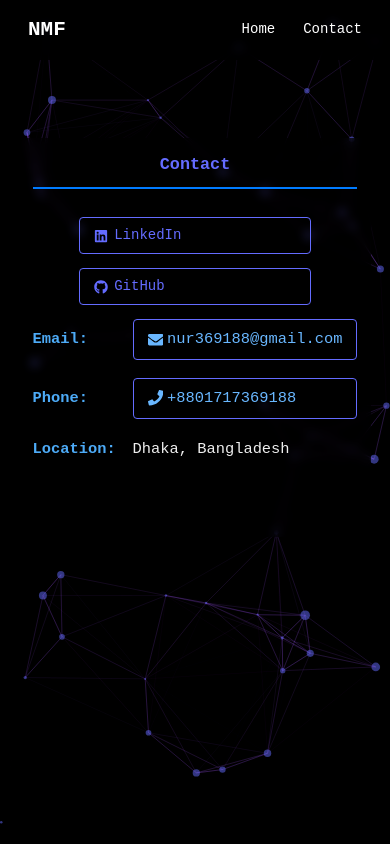
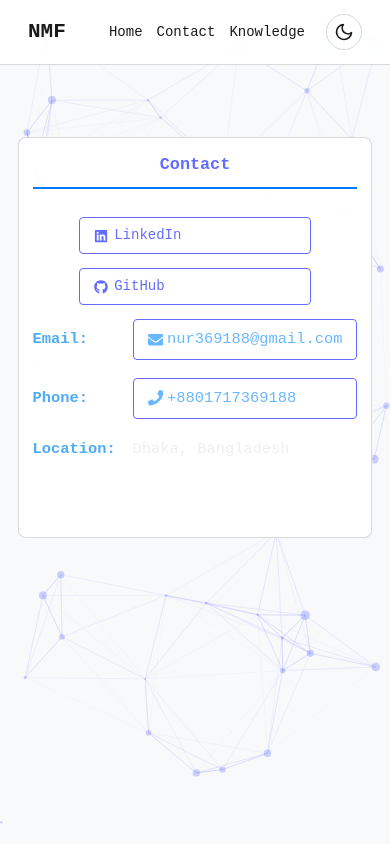
Before and after one commit to nurfarazi/personal-webpage, a React (Vite) app: page /contact in a window 390 px wide. Built offline with nearby package versions, Linux system fonts and the light colour scheme; a web font is replaced by a local one.

Commit message:
feat: implement theme toggle functionality and add themed particles component

```diff
--- a/index.html
+++ b/index.html
@@ -7,7 +7,7 @@
     <link rel="preconnect" href="https://fonts.googleapis.com">
     <link rel="preconnect" href="https://fonts.gstatic.com" crossorigin>
     <link href="https://fonts.googleapis.com/css2?family=SUSE+Mono:wght@100..800&display=swap" rel="stylesheet">
-    <title>Nur Farazi</title>
+    <title>Farazi</title>
   </head>
   <body>
     <div id="root"></div>
--- a/src/App.css
+++ b/src/App.css
@@ -1,8 +1,48 @@
+/* Theme Variables */
+:root {
+  /* Light theme colors */
+  --bg-primary: #ffffff;
+  --bg-secondary: rgba(255, 255, 255, 0.9);
+  --bg-card: rgba(255, 255, 255, 0.95);
+  --text-primary: #1a1a1a;
+  --text-secondary: #4a4a4a;
+  --text-muted: #888888;
+  --accent-color: #646cff;
+  --accent-hover: #8288ff;
+  --border-color: rgba(0, 0, 0, 0.15);
+  --shadow: rgba(0, 0, 0, 0.1);
+  --particles-bg: #f8f9fa;
+  --experience-meta-color: #5a5a5a;
+  --experience-description-color: #2a2a2a;
+  --duration-bg: rgba(100, 108, 255, 0.1);
+}
+
+[data-theme="dark"], .dark {
+  /* Dark theme colors */
+  --bg-primary: #000000;
+  --bg-secondary: rgba(0, 0, 0, 0.8);
+  --bg-card: rgba(0, 0, 0, 0.6);
+  --text-primary: #ffffff;
+  --text-secondary: rgba(255, 255, 255, 0.9);
+  --text-muted: rgba(255, 255, 255, 0.7);
+  --accent-color: #646cff;
+  --accent-hover: #8288ff;
+  --border-color: rgba(255, 255, 255, 0.1);
+  --shadow: rgba(0, 0, 0, 0.3);
+  --particles-bg: #000000;
+  --experience-meta-color: #c3d1e9;
+  --experience-description-color: #f1f1f1;
+  --duration-bg: rgba(100, 108, 255, 0.1);
+}
+
 body {
   font-family: "SUSE Mono", monospace;
   margin: 0;
   padding: 0;
   min-height: 100vh;
+  background-color: var(--bg-primary);
+  color: var(--text-primary);
+  transition: background-color 0.3s ease, color 0.3s ease;
 }
 
 #tsparticles {
@@ -17,7 +57,7 @@ body {
 .container {
   position: relative;
   z-index: 1;
-  color: white;
+  color: var(--text-primary);
   padding: 1rem;
   width: 100%;
   max-width: 1200px;
@@ -68,7 +108,7 @@ body {
 .header h2 {
   margin: 0;
   font-size: clamp(1.2rem, 4vw, 1.8rem);
-  color: #646cff;
+  color: var(--accent-color);
 }
 
 .header p {
@@ -79,17 +119,18 @@ body {
 .section {
   margin: 0;
   text-align: left;
-  background: rgba(0, 0, 0, 0.6);
+  background: var(--bg-card);
   padding: 2rem;
   border-radius: 8px;
   backdrop-filter: blur(5px);
   display: flex;
   flex-direction: column;
   gap: 1rem;
+  border: 1px solid var(--border-color);
 }
 
 .section h2 {
-  color: #646cff;
+  color: var(--accent-color);
   margin: 0;
   font-size: clamp(1.2rem, 4vw, 1.8rem);
 }
@@ -106,15 +147,15 @@ body {
 .contact-info a {
   padding: 0.5rem 1rem;
   text-decoration: none;
-  color: #646cff;
-  border: 1px solid #646cff;
+  color: var(--accent-color);
+  border: 1px solid var(--accent-color);
   border-radius: 4px;
   transition: all 0.3s ease;
 }
 
 .contact-info a:hover {
-  background-color: #646cff;
-  color: #000000;
+  background-color: var(--accent-color);
+  color: white;
 }
 
 .skills, .work-experience, .education {
@@ -123,7 +164,8 @@ body {
 }
 
 .skills li, .education li {
-  background: rgba(255, 255, 255, 0.1);
+  background: var(--bg-card);
+  border: 1px solid var(--border-color);
   padding: 1rem;
   border-radius: 5px;
   transition: transform 0.3s ease;
@@ -152,7 +194,7 @@ body {
 
 .work-experience li strong {
   display: block;
-  color: #646cff;
+  color: var(--accent-color);
   font-size: 1.2rem;
   margin-bottom: 1rem;
 }
@@ -160,12 +202,12 @@ body {
 .work-experience li p {
   margin: 0.5rem 0;
   line-height: 1.6;
-  color: rgba(255, 255, 255, 0.9);
+  color: var(--text-secondary);
 }
 
 .work-experience li p:first-of-type {
   font-weight: bold;
-  color: #fff;
+  color: var(--text-primary);
 }
 
 .work-experience li .position-meta {
@@ -177,15 +219,16 @@ body {
 }
 
 .work-experience li .duration {
-  color: #646cff;
+  color: var(--accent-color);
   font-size: 0.9rem;
   padding: 0.2rem 0.5rem;
-  background: rgba(100, 108, 255, 0.1);
+  background: var(--duration-bg);
   border-radius: 4px;
+  border: 1px solid var(--border-color);
 }
 
 .work-experience li .position {
-  color: #fff;
+  color: var(--text-primary);
   font-weight: bold;
 }
 
@@ -211,7 +254,7 @@ body {
 }
 
 .experience-header h3 {
-  color: #e9e9e9;
+  color: var(--text-primary);
   margin: 0;
   font-size: 1.25rem;
   font-weight: 600;
@@ -222,7 +265,7 @@ body {
   justify-content: space-between;
   align-items: center;
   margin-top: 0.5rem;
-  color: #c3d1e9;
+  color: var(--experience-meta-color);
 }
 
 .position {
@@ -230,12 +273,12 @@ body {
 }
 
 .duration {
-  color: #9ec5ff;
+  color: var(--accent-color);
   font-size: 0.9rem;
 }
 
 .experience-description {
-  color: #f1f1f1;
+  color: var(--experience-description-color);
   margin-bottom: 1rem;
   line-height: 1.6;
 }
@@ -279,17 +322,17 @@ body {
 }
 
 .read-the-docs {
-  color: #888;
+  color: var(--text-muted);
 }
 
 a {
-  color: #646cff;
+  color: var(--accent-color);
   text-decoration: inherit;
   transition: color 0.3s ease;
 }
 
 a:hover {
-  color: #8288ff;
+  color: var(--accent-hover);
 }
 
 .about-me p {
@@ -360,10 +403,11 @@ a:hover {
   top: 0;
   left: 0;
   right: 0;
-  background-color: rgba(0, 0, 0, 0.8);
+  background-color: var(--bg-secondary);
   backdrop-filter: blur(5px);
   z-index: 1000;
   padding: 1rem 0;
+  border-bottom: 1px solid var(--border-color);
 }
 
 .nav-content {
@@ -376,7 +420,7 @@ a:hover {
 }
 
 .nav-brand {
-  color: #fff;
+  color: var(--text-primary);
   text-decoration: none;
   font-size: 1.5rem;
   font-weight: bold;
@@ -385,16 +429,59 @@ a:hover {
 .nav-links {
   display: flex;
   gap: 2rem;
+  align-items: center;
 }
 
 .nav-links a {
-  color: #fff;
+  color: var(--text-primary);
   text-decoration: none;
   transition: color 0.3s ease;
 }
 
 .nav-links a:hover {
-  color: #007bff;
+  color: var(--accent-hover);
+}
+
+.theme-toggle {
+  background: none;
+  border: 1px solid var(--border-color);
+  color: var(--text-primary);
+  padding: 0.5rem;
+  border-radius: 50%;
+  width: 40px;
+  height: 40px;
+  display: flex;
+  align-items: center;
+  justify-content: center;
+  cursor: pointer;
+  transition: all 0.3s ease;
+  margin-left: 1rem;
+}
+
+.theme-toggle:hover {
+  background-color: var(--accent-color);
+  color: white;
+  transform: scale(1.1);
+}
+
+.theme-toggle svg {
+  transition: transform 0.3s ease;
+}
+
+.theme-toggle:hover svg {
+  transform: rotate(20deg);
+}
+
+@media (max-width: 768px) {
+  .theme-toggle {
+    width: 36px;
+    height: 36px;
+    margin-left: 0.5rem;
+  }
+
+  .nav-links {
+    gap: 1rem;
+  }
 }
 
 /* --- Bento Card (Work Experience) Styles --- */
@@ -451,30 +538,31 @@ a:hover {
 .bento-card .experience-header h3 {
   margin: 0 0 0.2rem 0;
   font-size: 1.2rem;
-  color: #646cff;
+  color: var(--accent-color);
 }
 
 .bento-card .position-meta {
   gap: 0.7rem;
   font-size: 1rem;
-  color: #b2b8ff;
+  color: var(--experience-meta-color);
 }
 
 .bento-card .position {
   font-weight: 600;
-  color: #fff;
+  color: var(--text-primary);
 }
 
 .bento-card .duration {
-  background: rgba(100,108,255,0.10);
-  color: #646cff;
+  background: var(--duration-bg);
+  color: var(--accent-color);
   border-radius: 4px;
   padding: 0.2rem 0.7rem;
   font-size: 0.95em;
+  border: 1px solid var(--border-color);
 }
 
 .bento-card .experience-description {
-  color: #e9e9e9;
+  color: var(--experience-description-color);
   margin: 0.3rem 0 0.7rem 0;
   font-size: 1.05em;
 }
--- a/src/App.tsx
+++ b/src/App.tsx
@@ -1,117 +1,32 @@
-import { useCallback } from 'react'
 import { BrowserRouter as Router, Routes, Route } from 'react-router-dom'
-import type { Container, Engine, ISourceOptions } from "tsparticles-engine";
-import Particles from "react-tsparticles";
-import { loadSlim } from "tsparticles-slim";
+import { ThemeProvider } from './contexts/ThemeContext'
+import ThemedParticles from './components/ThemedParticles'
 import Navbar from './components/Navbar'
 import Contact from './pages/Contact'
 import HomePage from './pages/HomePage';
+import Knowledge from './pages/Knowledge';
 import './App.css'
 
-// Extracted particles options
-const particlesOptions: ISourceOptions = {
-  background: {
-    color: {
-      value: "#000000",
-    },
-  },
-  fpsLimit: 60,
-  interactivity: {
-    events: {
-      onClick: {
-        enable: true,
-        mode: "push",
-      },
-      onHover: {
-        enable: true,
-        mode: "repulse",
-        parallax: {
-          enable: true,
-          force: 10,
-          smooth: 20
-        }
-      },
-      resize: true,
-    },
-    modes: {
-      push: {
-        quantity: 4,
-      },
-      repulse: {
-        distance: 300,
-        duration: 1,
-        factor: 30,
-        speed: 1,
-        maxSpeed: 20,
-        easing: "ease-out-quad"
-      },
-    },
-  },
-  particles: {
-    color: {
-      value: "#646cff", // purple
-    },
-    links: {
-      color: "#a259ff", // purple
-      distance: 150,
-      enable: true,
-      opacity: 0.2,
-      width: 1,
-    },
-    move: {
-      direction: "none",
-      enable: true,
-      outModes: {
-        default: "bounce",
-      },
-      random: false,
-      speed: 2,
-      straight: false,
-    },
-    number: {
-      density: {
-        enable: true,
-        area: 500,
-      },
-      value: 80,
-    },
-    opacity: {
-      value: 0.5,
-    },
-    shape: {
-      type: "circle",
-    },
-    size: {
-      value: { min: 1, max: 5 },
-    },
-  },
-  detectRetina: true,
-};
-
-function App() {
-  const particlesInit = useCallback(async (engine: Engine) => {
-    await loadSlim(engine);
-  }, []);
-
-  const particlesLoaded = useCallback(async () => {
-    // Callback when particles are loaded
-  }, []);
-
+const AppContent = () => {
   return (
     <Router>
-      <Particles
-        id="tsparticles"
-        init={particlesInit}
-        loaded={particlesLoaded}
-        options={particlesOptions}
-      />
+      <ThemedParticles />
       <Navbar key="navbar"/>
       <Routes key="routes">
         <Route path="/contact" element={<Contact />} />
         <Route path="/" element={<HomePage />} />
+        <Route path="/knowledge" element={<Knowledge />} />
       </Routes>
     </Router>
-  )
+  );
+};
+
+function App() {
+  return (
+    <ThemeProvider>
+      <AppContent />
+    </ThemeProvider>
+  );
 }
 
 export default App
--- a/src/components/Navbar.tsx
+++ b/src/components/Navbar.tsx
@@ -1,6 +1,9 @@
 import { Link } from 'react-router-dom';
+import { useTheme } from '../hooks/useTheme';
 
 const Navbar = () => {
+  const { theme, toggleTheme } = useTheme();
+
   return (
     <nav className="navbar">
       <div className="nav-content">
@@ -8,6 +11,23 @@ const Navbar = () => {
         <div className="nav-links">
           <Link to="/">Home</Link>
           <Link to="/contact">Contact</Link>
+          <Link to="/knowledge">Knowledge</Link>
+          <button
+            onClick={toggleTheme}
+            className="theme-toggle"
+            aria-label={`Switch to ${theme === 'light' ? 'dark' : 'light'} mode`}
+          >
+            {theme === 'light' ? (
+              <svg width="20" height="20" viewBox="0 0 24 24" fill="none" xmlns="http://www.w3.org/2000/svg">
+                <path d="M21 12.79A9 9 0 1 1 11.21 3 7 7 0 0 0 21 12.79z" stroke="currentColor" strokeWidth="2" strokeLinecap="round" strokeLinejoin="round"/>
+              </svg>
+            ) : (
+              <svg width="20" height="20" viewBox="0 0 24 24" fill="none" xmlns="http://www.w3.org/2000/svg">
+                <circle cx="12" cy="12" r="5" stroke="currentColor" strokeWidth="2"/>
+                <path d="m12 1v2m0 18v2M4.22 4.22l1.42 1.42m12.72 12.72l1.42 1.42M1 12h2m18 0h2M4.22 19.78l1.42-1.42M18.36 5.64l1.42-1.42" stroke="currentColor" strokeWidth="2" strokeLinecap="round"/>
+              </svg>
+            )}
+          </button>
         </div>
       </div>
     </nav>
--- /dev/null
+++ b/src/components/ThemedParticles.tsx
@@ -0,0 +1,107 @@
+import { useCallback, useMemo } from 'react';
+import type { Engine, ISourceOptions } from "tsparticles-engine";
+import Particles from "react-tsparticles";
+import { loadSlim } from "tsparticles-slim";
+import { useTheme } from '../hooks/useTheme';
+
+const ThemedParticles = () => {
+  const { theme } = useTheme();
+
+  const particlesInit = useCallback(async (engine: Engine) => {
+    await loadSlim(engine);
+  }, []);
+
+  const particlesLoaded = useCallback(async () => {
+    // Callback when particles are loaded
+  }, []);
+
+  const particlesOptions: ISourceOptions = useMemo(() => ({
+    background: {
+      color: {
+        value: theme === 'dark' ? '#000000' : '#f8f9fa',
+      },
+    },
+    fpsLimit: 60,
+    interactivity: {
+      events: {
+        onClick: {
+          enable: true,
+          mode: "push",
+        },
+        onHover: {
+          enable: true,
+          mode: "repulse",
+          parallax: {
+            enable: true,
+            force: 10,
+            smooth: 20
+          }
+        },
+        resize: true,
+      },
+      modes: {
+        push: {
+          quantity: 4,
+        },
+        repulse: {
+          distance: 300,
+          duration: 1,
+          factor: 30,
+          speed: 1,
+          maxSpeed: 20,
+          easing: "ease-out-quad"
+        },
+      },
+    },
+    particles: {
+      color: {
+        value: "#646cff",
+      },
+      links: {
+        color: theme === 'dark' ? "#a259ff" : "#646cff",
+        distance: 150,
+        enable: true,
+        opacity: theme === 'dark' ? 0.2 : 0.15,
+        width: 1,
+      },
+      move: {
+        direction: "none",
+        enable: true,
+        outModes: {
+          default: "bounce",
+        },
+        random: false,
+        speed: 2,
+        straight: false,
+      },
+      number: {
+        density: {
+          enable: true,
+          area: 500,
+        },
+        value: 80,
+      },
+      opacity: {
+        value: theme === 'dark' ? 0.5 : 0.3,
+      },
+      shape: {
+        type: "circle",
+      },
+      size: {
+        value: { min: 1, max: 5 },
+      },
+    },
+    detectRetina: true,
+  }), [theme]);
+
+  return (
+    <Particles
+      id="tsparticles"
+      init={particlesInit}
+      loaded={particlesLoaded}
+      options={particlesOptions}
+    />
+  );
+};
+
+export default ThemedParticles;
--- /dev/null
+++ b/src/contexts/ThemeContext.tsx
@@ -0,0 +1,38 @@
+import { useEffect, useState, ReactNode } from 'react';
+import { Theme, ThemeContext } from './themeTypes';
+
+interface ThemeProviderProps {
+  children: ReactNode;
+}
+
+export const ThemeProvider = ({ children }: ThemeProviderProps) => {
+  const [theme, setTheme] = useState<Theme>(() => {
+    // Check if theme is stored in localStorage
+    const savedTheme = localStorage.getItem('theme') as Theme;
+    // Check system preference if no saved theme
+    if (!savedTheme) {
+      return window.matchMedia('(prefers-color-scheme: dark)').matches ? 'dark' : 'light';
+    }
+    return savedTheme;
+  });
+
+  const toggleTheme = () => {
+    setTheme(prevTheme => {
+      const newTheme = prevTheme === 'light' ? 'dark' : 'light';
+      localStorage.setItem('theme', newTheme);
+      return newTheme;
+    });
+  };
+
+  useEffect(() => {
+    // Apply theme class to document element
+    document.documentElement.setAttribute('data-theme', theme);
+    document.documentElement.className = theme;
+  }, [theme]);
+
+  return (
+    <ThemeContext.Provider value={{ theme, toggleTheme }}>
+      {children}
+    </ThemeContext.Provider>
+  );
+};
--- /dev/null
+++ b/src/contexts/themeTypes.ts
@@ -0,0 +1,10 @@
+import { createContext } from 'react';
+
+export type Theme = 'light' | 'dark';
+
+export interface ThemeContextType {
+  theme: Theme;
+  toggleTheme: () => void;
+}
+
+export const ThemeContext = createContext<ThemeContextType | undefined>(undefined);
--- /dev/null
+++ b/src/hooks/useTheme.ts
@@ -0,0 +1,10 @@
+import { useContext } from 'react';
+import { ThemeContext } from '../contexts/themeTypes';
+
+export const useTheme = () => {
+  const context = useContext(ThemeContext);
+  if (context === undefined) {
+    throw new Error('useTheme must be used within a ThemeProvider');
+  }
+  return context;
+};
--- /dev/null
+++ b/src/pages/Knowledge.tsx
@@ -0,0 +1,12 @@
+import React from 'react';
+
+const Knowledge: React.FC = () => {
+  return (
+    <div>
+      <h1>Knowledge</h1>
+      {/* Page content will be added here */}
+    </div>
+  );
+};
+
+export default Knowledge;
```
